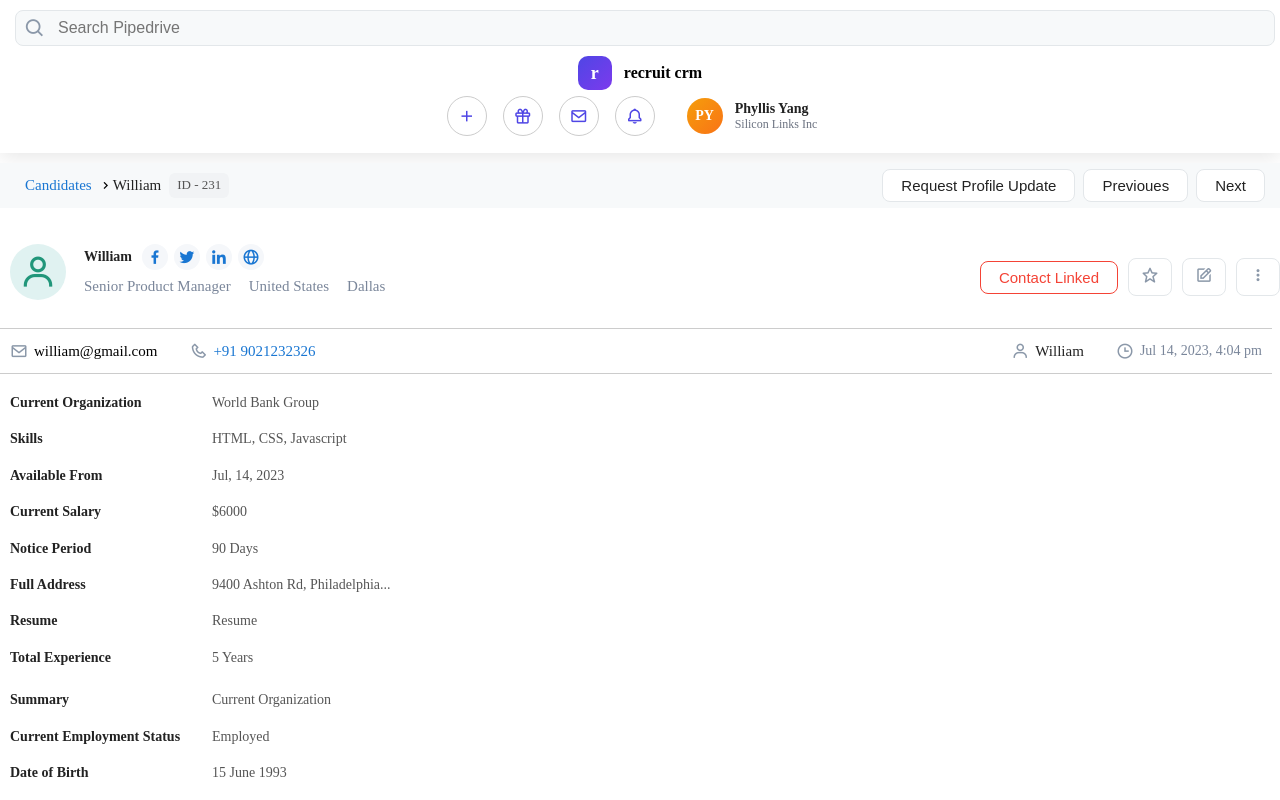
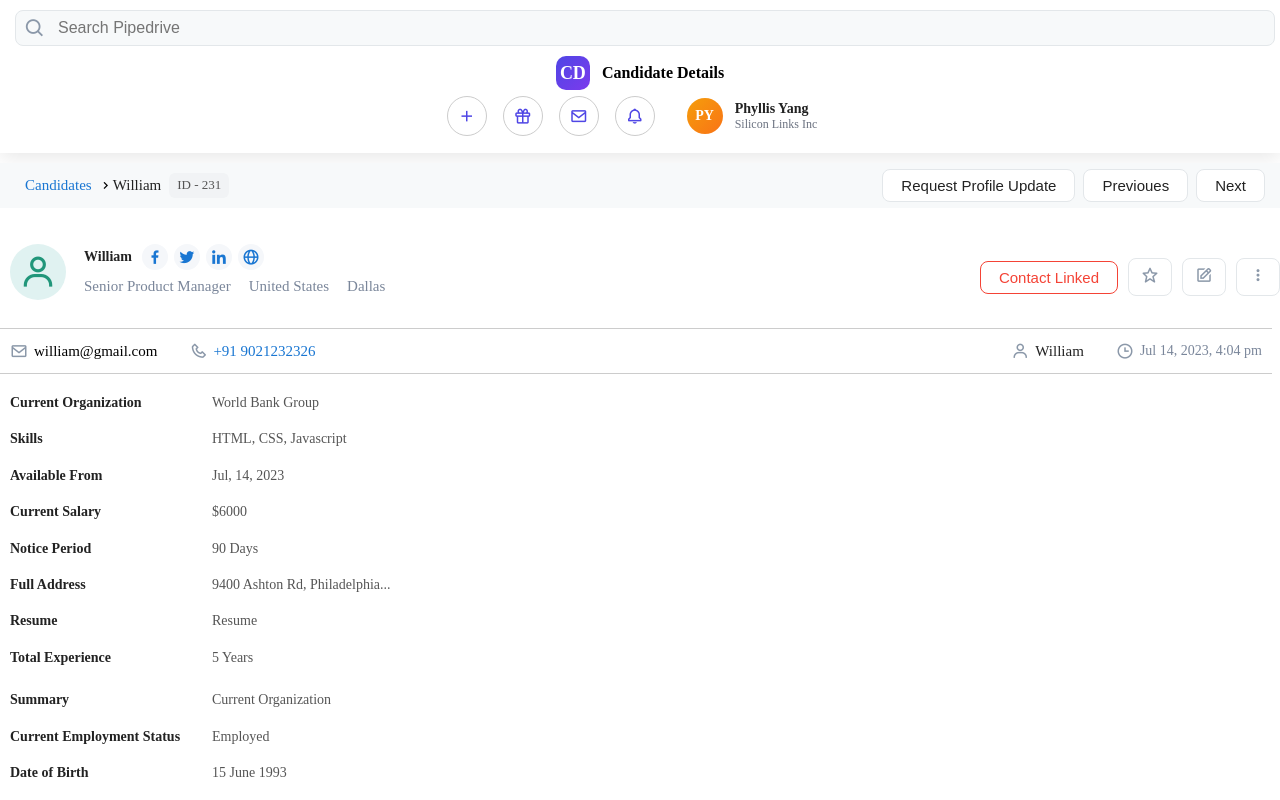
Before and after one commit to mahapatra079/candidate-details, a Next.js app: page / in a window 1280 px wide. Built offline with nearby package versions, Linux system fonts and the light colour scheme.

Commit message:
names changes

```diff
--- a/app/components/BrandLogoSection.tsx
+++ b/app/components/BrandLogoSection.tsx
@@ -2,8 +2,8 @@
 export default function BrandLogoSection() {
   return (
      <div className="brand-section">
-        <div className="brand-logo">r</div>
-        <span className="brand-text">recruit crm</span>
+        <div className="brand-logo">CD</div>
+        <span className="brand-text">Candidate Details</span>
     </div>
   )
 }
--- a/app/components/UserDetailsInfo.tsx
+++ b/app/components/UserDetailsInfo.tsx
@@ -31,7 +31,7 @@
           <div className="job-avatar">M</div>
           <div className="job-info">
             <span className="job-title">Senior Product Manager</span>
-            <span className="job-company">Recruit CRM</span>
+            <span className="job-company">Candidate Details</span>
           </div>
         </div>
         <div className="job-meta">
--- a/package.json
+++ b/package.json
@@ -1,5 +1,5 @@
 {
-  "name": "recruit-crm",
+  "name": "candidate-details",
   "version": "0.1.0",
   "private": true,
   "scripts": {
```
Also changed, not shown: 1 other file (tests, documents, lock files or other folders).
